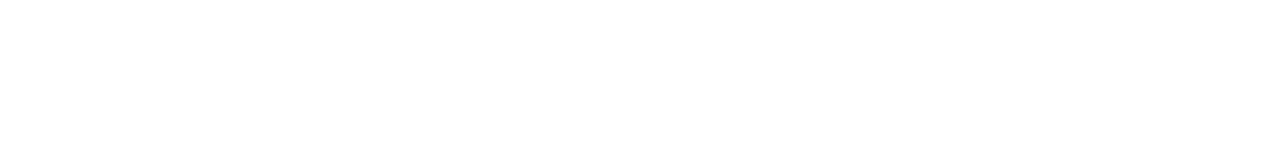
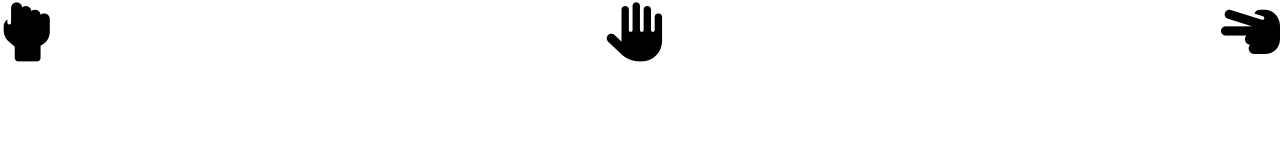
Before and after one commit to paramraj24sran/rock-paper-scissors, a plain HTML site: page index.html in a window 1280 px wide. Drawn offline with Linux system fonts and the light colour scheme.

Commit message:
buttons done

```diff
--- a/index.html
+++ b/index.html
@@ -5,9 +5,15 @@
     <meta http-equiv="X-UA-Compatible" content="IE=edge">
     <meta name="viewport" content="width=device-width, initial-scale=1.0">
     <title>Document</title>
+    <script src="https://kit.fontawesome.com/13e170df1a.js" crossorigin="anonymous"></script>
     <script src="script.js"></script>
+    <link rel="stylesheet" href="style.css">
 </head>
 <body>
-
+    <div class="choices">
+        <button class="rock btn" ><i class="fa-solid fa-hand-back-fist"></i></button>
+        <button class="paper btn"><i class="fa-solid fa-hand"></i></button>
+        <button class="scissors btn"><i class="fa-solid fa-hand-scissors"></i></button>
+    </div>
 </body>
 </html>
--- a/script.js
+++ b/script.js
@@ -1,8 +1,21 @@
-console.log("yo");
+
+
+const choices = ["rock", "paper", "scissors"];
+
+function getUserChoice(){
+  buttons = document.querySelectorAll(".btn");
+  buttons.forEach(button => button.addEventlistener('click',));
+}
+
+
+function handleClick(){
+
+
+handleClick();
 
 function getComputerChoice() {
-  const choices = ["rock", "paper", "scissors"];
   const choice = choices[Math.floor(Math.random() * choices.length)];
+  return choice;
   console.log(choice);
 }
 
@@ -30,6 +43,6 @@ function playRound(userChoice, computerChoice) {
   } else return `You lost ${computerChoice} beats ${userChoice}`;
 }
 
-const userChoice = "rock";
+
 const computerChoice = getComputerChoice();
-console.log(playRound(userChoice, computerChoice));
+//console.log(playRound(userChoice, computerChoice));
--- /dev/null
+++ b/style.css
@@ -0,0 +1,16 @@
+*{
+    margin: 0;
+    padding: 0;
+    box-sizing: border-box;
+}
+div.choices{
+    display: flex;
+    justify-content: space-between;
+
+}
+button{
+    border: none;
+    font-size: 59px;
+    cursor: pointer;
+    background-color: white;
+}
```
